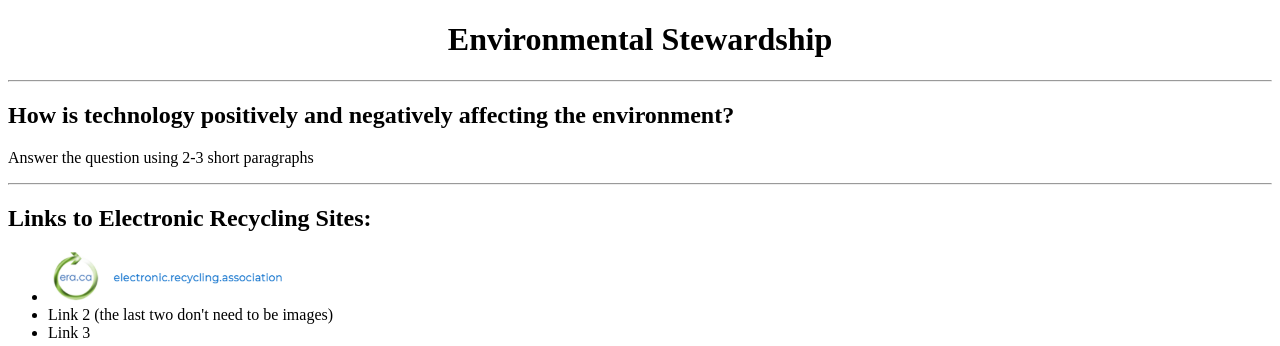
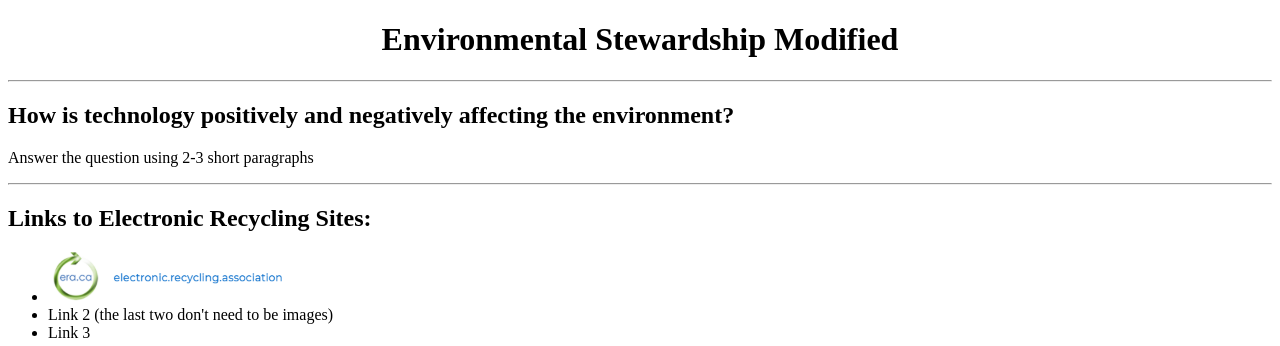
Before and after one commit to mhan100/test, a plain HTML site: page index.html in a window 1280 px wide. Shown: the top 346 px of the page. Drawn offline with Linux system fonts and the light colour scheme.

Commit message:
Add files via upload

```diff
--- a/index.html
+++ b/index.html
@@ -11,7 +11,7 @@ and open the template in the editor.
         <meta name="viewport" content="width=device-width, initial-scale=1.0">
     </head>
     <body>
-    <center><h1>Environmental Stewardship</h1></center>
+    <center><h1>Environmental Stewardship Modified</h1></center>
     <hr>
     <h2>How is technology positively and negatively affecting the environment?</h2>
     <p>Answer the question using 2-3 short paragraphs</p>
```
